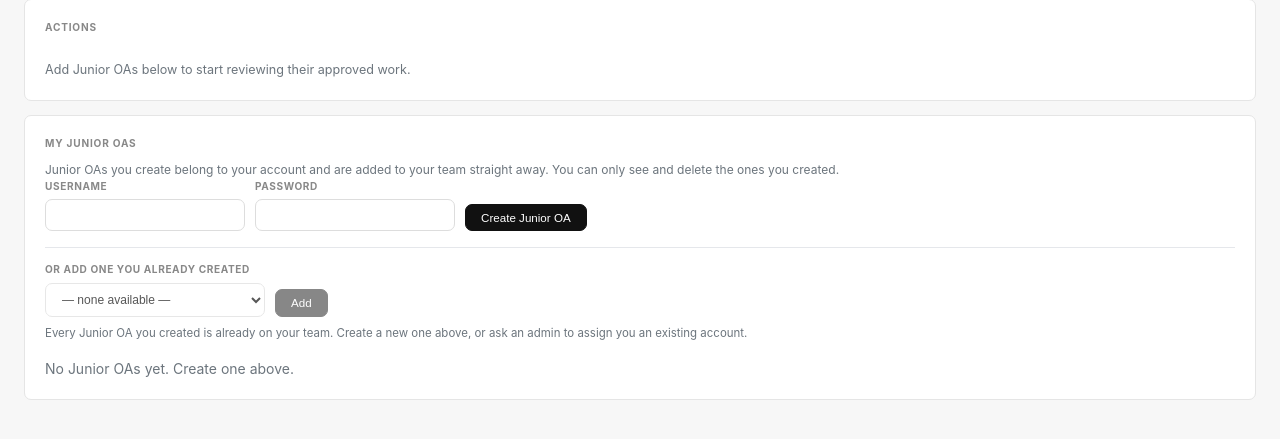
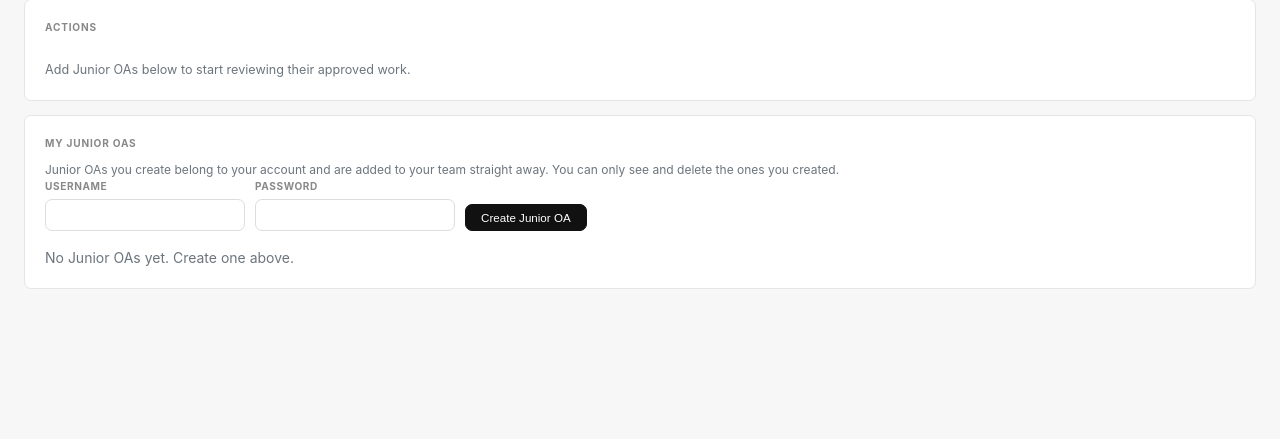
Before and after one commit to vikashx10/annotation-tool, a Python web app: template templates/senior_oa/dashboard.html in a window 1280 px wide. Shown: the part 156-595 px from the top of the page. Run offline with Jinja, Linux system fonts and the light colour scheme; the template is opened without the code that fills it, so the values that code supplies are empty.

Commit message:
Revert "Keep the Junior OA selector visible when empty"
This reverts commit d302af42b1112aefc4181411e44cc18b2fea0e80.

```diff
--- a/templates/senior_oa/dashboard.html
+++ b/templates/senior_oa/dashboard.html
@@ -121,32 +121,21 @@
             <button type="submit" class="btn-primary">Create Junior OA</button>
         </form>
 
-        <div style="padding-top:14px; border-top:1px solid #e5e7eb; margin-bottom:16px;">
+        {% if available_juniors %}
         <form method="POST" action="{{ url_for('senior_oa.add_junior') }}"
-                  style="display:flex; gap:10px; align-items:end; flex-wrap:wrap;">
+              style="display:flex; gap:10px; align-items:end; flex-wrap:wrap; margin-bottom:16px;
+                     padding-top:14px; border-top:1px solid #e5e7eb;">
             <div class="form-group" style="margin-bottom:0;">
                 <label>Or add one you already created</label>
-                    <select name="junior_id" style="width:220px;"
-                            {% if not available_juniors %}disabled{% endif %}>
+                <select name="junior_id" style="width:220px;">
                     {% for j in available_juniors %}
                     <option value="{{ j.id }}">{{ j.username }}</option>
-                        {% else %}
-                        <option value="">— none available —</option>
                     {% endfor %}
                 </select>
             </div>
-                <button type="submit" class="btn-primary"
-                        {% if not available_juniors %}disabled style="opacity:0.5; cursor:not-allowed;"{% endif %}>
-                    Add
-                </button>
+            <button type="submit" class="btn-primary">Add</button>
         </form>
-            {% if not available_juniors %}
-            <p style="color:#6c757d; font-size:0.82rem; margin:8px 0 0;">
-                Every Junior OA you created is already on your team. Create a new
-                one above, or ask an admin to assign you an existing account.
-            </p>
         {% endif %}
-        </div>
 
         {% if owned_junior_stats %}
         <table>
```
Lines whose indentation alone changed are shown as unchanged.
